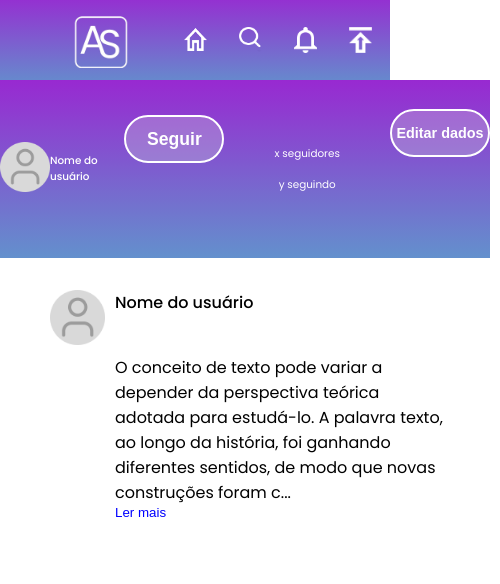
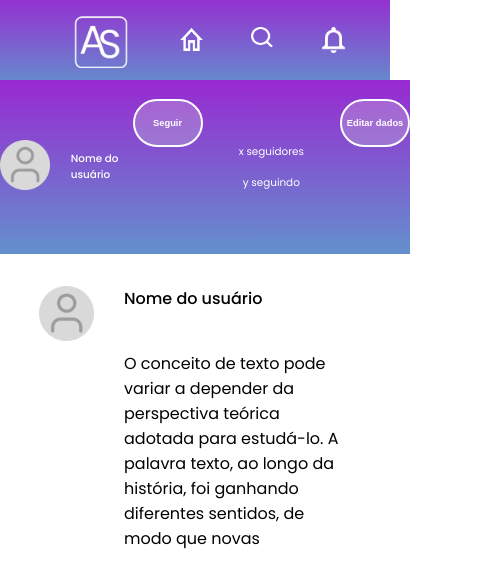
Before and after one commit to evellyn489/AmbrosioSocial, a React (Vite) app: page /perfil in a window 390 px wide. Shown: the top 584 px of the page, 500 px wide, since content can reach past the window. Built offline with nearby package versions, Linux system fonts and the light colour scheme.

Commit message:
Alterações na responsividade da tela de perfil e componente menu

```diff
--- a/src/components/Menu/Menu.module.scss
+++ b/src/components/Menu/Menu.module.scss
@@ -62,10 +62,21 @@
     }
 }
 
+@media (max-width: 752px) {
+    .header {
+        .icons {
+            gap: 6em;
+
+
+        }
+    }
+}
+
 @media (max-width: 730px){
-    .icons, .logo {
-        position: relative;
-        left: 1%;
+    .header {
+        .icons {
+            gap: 4em;
+        }
     }
 }
 
@@ -88,13 +99,33 @@
     }
 }
 
+@media (max-width: 515px) {
+    .header {
+        .icons {
+            gap: 1.8em;
+        }
+    }
+}
+
 @media (max-width: 426px){
+    .header {
+        .icons {
+            gap: 3em;
+
+            img {
+                width: 23px;
+            }
+        }
+    }
+}
+
+@media (max-width: 375px) {
     .header {
         .icons {
             gap: 2em;
 
             img {
-                width: 23px;
+                width: 20px;
             }
         }
     }
--- a/src/components/Publication/Publication.tsx
+++ b/src/components/Publication/Publication.tsx
@@ -10,7 +10,7 @@ import dislike_clicked from "../../assets/interaction/dislike_clicked.png"
 import { Comment } from "../Comment"
 import { ReadMore } from '../ReadMore';
 
-export function Publication({text}: { text: string }) {
+export function Publication({text}: { text: string}) {
     const [likes, setLikes] = useState(0);
     const [dislikes, setDislikes] = useState(0);
     const [comments, setComments] = useState<string[]>([]);
--- a/src/pages/Perfil/Perfil.module.scss
+++ b/src/pages/Perfil/Perfil.module.scss
@@ -96,8 +96,31 @@
 @media (max-width: 768px) {
     .container {
         div.asideMain {
+            div.foto {
+                img {
+                    width: 80px;
+                    margin-right: 1em;
+                }
+            }
+
             aside button {
                 align-self: start;
+            }
+        }
+    }
+}
+
+@media (max-width: 752px) {
+    .container {
+        div.asideMain {
+            div.foto {
+                img {
+                    width: 90px;
+                }
+            }
+
+            strong {
+                margin-left: 2em;
             }
         }
     }
@@ -163,24 +186,48 @@
 
 @media (max-width: 425px) {
     .container {
-        header {
-            div {
-                gap: 30px;
+        div.asideMain {
+            div.foto {
+                img {
+                    width: 50px;
+                    margin-right: 0;
+                }
             }
-        }
 
-        div.asideMain {
             aside {
                 font-size: 0.65rem;
-                min-width: 490px;
-            }
+                min-width: 410px;
 
-            main {
-                min-width: 500px;
-                div {
-                    gap: 10px;
+                button:first-of-type, button {
+                    width: 100px;
+                    font-size: 0.9em;
                 }
             }
         }
     }
 }
+
+@media (max-width: 375px) {
+    .container {
+        div.asideMain {
+            div.foto {
+                img {
+                    width: 40px;
+                }
+            }
+
+            aside {
+                min-width: 300px;
+
+                button:first-of-type, button {
+                    width: 100px;
+                    font-size: 0.9em;
+                }
+            }
+        }
+
+        main {
+            width: 100%;
+        }
+    }
+}
```
